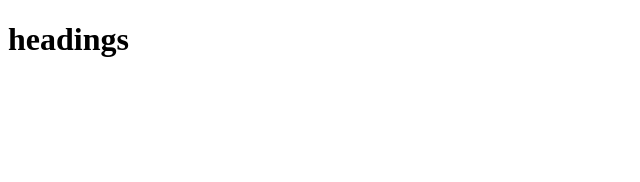
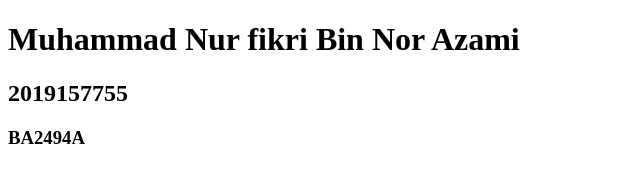
Before and after one commit to fikriazamiweb/website-personal, a plain HTML site: page index.html in a window 1280 px wide. Shown: the whole page, without its empty margins (0-640 px from the left). Drawn offline with Linux system fonts and the light colour scheme.

Commit message:
Update index.html

```diff
--- a/index.html
+++ b/index.html
@@ -1,9 +1,11 @@
 <!DOCTYPE html>
 <html>
 <head>
-	<title></title>
+	<title>personal website</title>
 </head>
 <body>
-<h1>headings</h1>
+<h1>Muhammad Nur fikri Bin Nor Azami</h1>
+<h2>2019157755</h2>
+<h3>BA2494A</h3>
 </body>
 </html>
```
